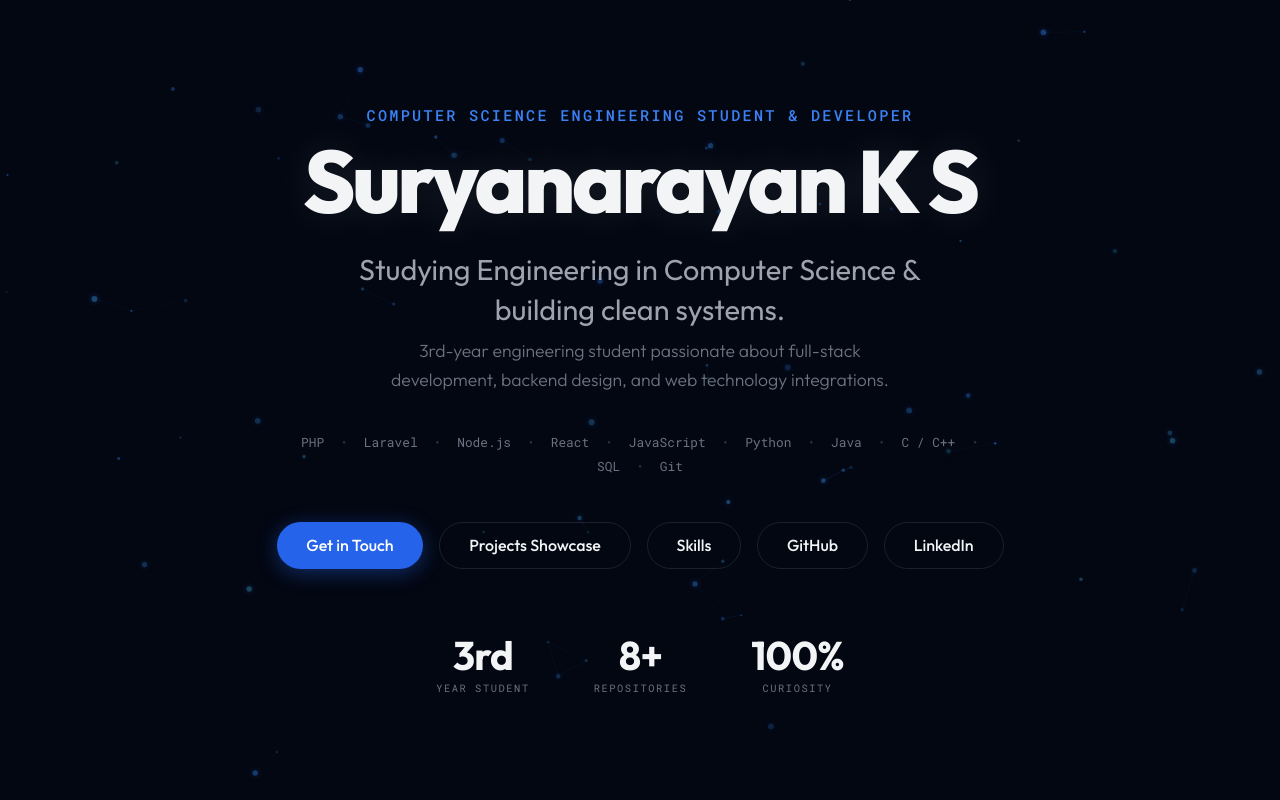
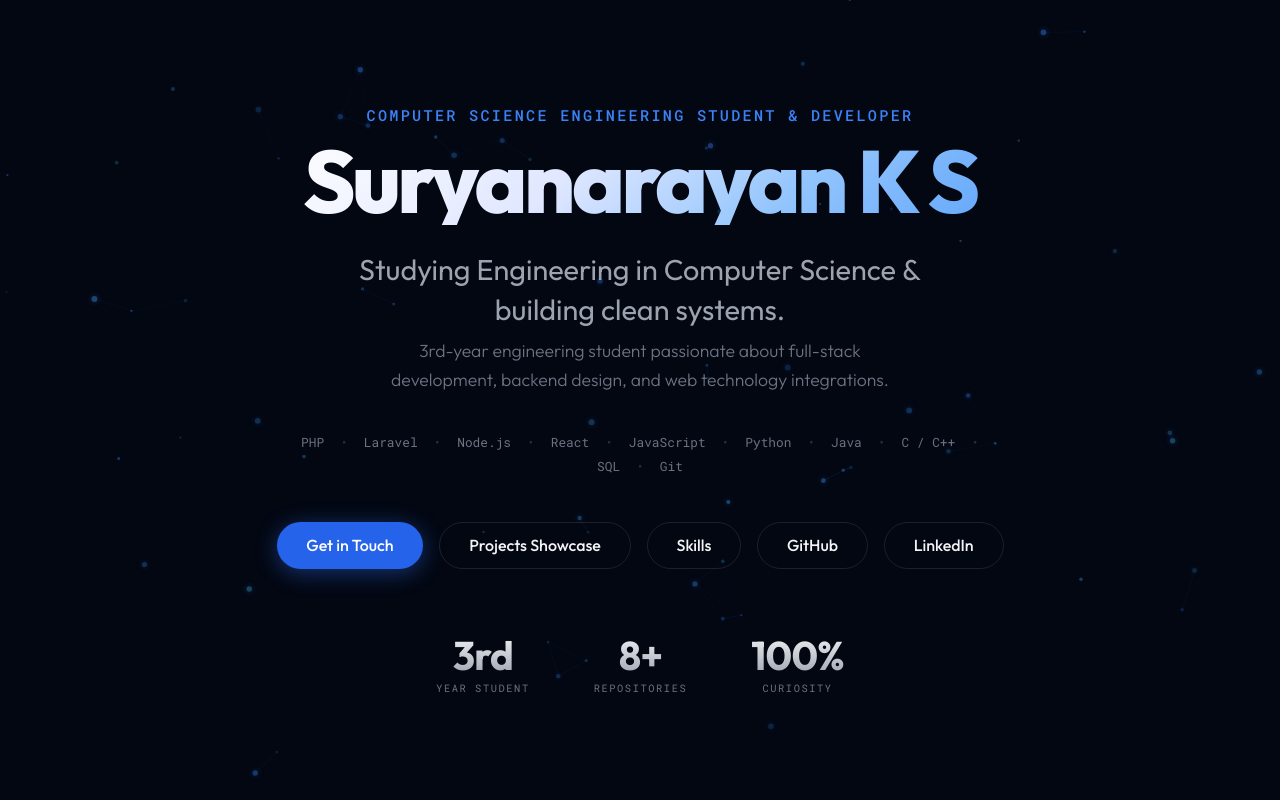
Before and after one commit to snowlyko/PersonalSite, a React (Vite) app: page / in a window 1280 px wide. Built offline with nearby package versions, Linux system fonts and the light colour scheme.

Commit message:
Add gradient text, entrance animations, and CTA glow

```diff
--- a/src/components/Hero.jsx
+++ b/src/components/Hero.jsx
@@ -7,26 +7,26 @@ export default function Hero({ onOpenModal }) {
   return (
     <div style={{ textAlign: "center", maxWidth: "800px" }}>
       {/* Role Subtitle in Monospace */}
-      <div className="mono-title">{role}</div>
+      <div className="mono-title fade-in-up">{role}</div>
 
       {/* Name Title */}
-      <h1>{name}</h1>
+      <h1 className="fade-in-up fade-in-up-delay-1">{name}</h1>
 
       {/* Tagline / Catchphrase */}
-      <p className="tagline">{catchphrase}</p>
+      <p className="tagline fade-in-up fade-in-up-delay-2">{catchphrase}</p>
 
       {/* Subtext */}
-      <p className="subtext">{subtext}</p>
+      <p className="subtext fade-in-up fade-in-up-delay-2">{subtext}</p>
 
       {/* Small Tech Dots */}
-      <div className="tech-dots">
+      <div className="tech-dots fade-in-up fade-in-up-delay-3">
         {miniTags.map((tag, idx) => (
           <span key={idx}>{tag}</span>
         ))}
       </div>
 
       {/* Button Action Row */}
-      <div className="buttons-group">
+      <div className="buttons-group fade-in-up fade-in-up-delay-4">
         <button
           className="btn btn-primary"
           onClick={() => onOpenModal("contact")}
@@ -69,7 +69,7 @@ export default function Hero({ onOpenModal }) {
       </div>
 
       {/* Bottom Metrics/Stats */}
-      <div className="stats-container">
+      <div className="stats-container fade-in-up fade-in-up-delay-5">
         {stats.map((stat, idx) => (
           <div key={idx} className="stat-item">
             <span className="stat-val">{stat.number}</span>
--- a/src/index.css
+++ b/src/index.css
@@ -93,8 +93,10 @@ h1 {
   font-weight: 800;
   letter-spacing: -0.04em;
   line-height: 1;
-  color: var(--text-primary);
-  text-shadow: 0 0 40px rgba(255, 255, 255, 0.1);
+  background: linear-gradient(135deg, #ffffff 0%, #e0e7ff 40%, #93c5fd 70%, #60a5fa 100%);
+  -webkit-background-clip: text;
+  -webkit-text-fill-color: transparent;
+  background-clip: text;
 }
 
 .mono-title {
@@ -175,10 +177,16 @@ h1 {
   border: 1px solid transparent;
 }
 
+@keyframes pulseGlow {
+  0%, 100% { box-shadow: 0 4px 20px var(--accent-glow); }
+  50% { box-shadow: 0 4px 30px rgba(59, 130, 246, 0.55); }
+}
+
 .btn-primary {
   background-color: var(--accent-blue);
   color: #fff;
   box-shadow: 0 4px 20px var(--accent-glow);
+  animation: pulseGlow 3s ease-in-out infinite;
 }
 
 .btn-primary:hover {
@@ -227,9 +235,12 @@ h1 {
   font-family: var(--font-sans);
   font-size: clamp(1.8rem, 4vw, 2.5rem);
   font-weight: 700;
-  color: var(--text-primary);
   line-height: 1.1;
   letter-spacing: -0.02em;
+  background: linear-gradient(180deg, #f3f4f6 0%, #9ca3af 100%);
+  -webkit-background-clip: text;
+  -webkit-text-fill-color: transparent;
+  background-clip: text;
 }
 
 .stat-label {
@@ -632,3 +643,26 @@ h1 {
   margin-top: 1rem;
   font-size: 0.95rem;
 }
+
+/* Entrance Animations */
+@keyframes fadeInUp {
+  from {
+    opacity: 0;
+    transform: translateY(20px);
+  }
+  to {
+    opacity: 1;
+    transform: translateY(0);
+  }
+}
+
+.fade-in-up {
+  animation: fadeInUp 0.7s cubic-bezier(0.16, 1, 0.3, 1) forwards;
+  opacity: 0;
+}
+
+.fade-in-up-delay-1 { animation-delay: 0.1s; }
+.fade-in-up-delay-2 { animation-delay: 0.2s; }
+.fade-in-up-delay-3 { animation-delay: 0.35s; }
+.fade-in-up-delay-4 { animation-delay: 0.5s; }
+.fade-in-up-delay-5 { animation-delay: 0.65s; }
```
